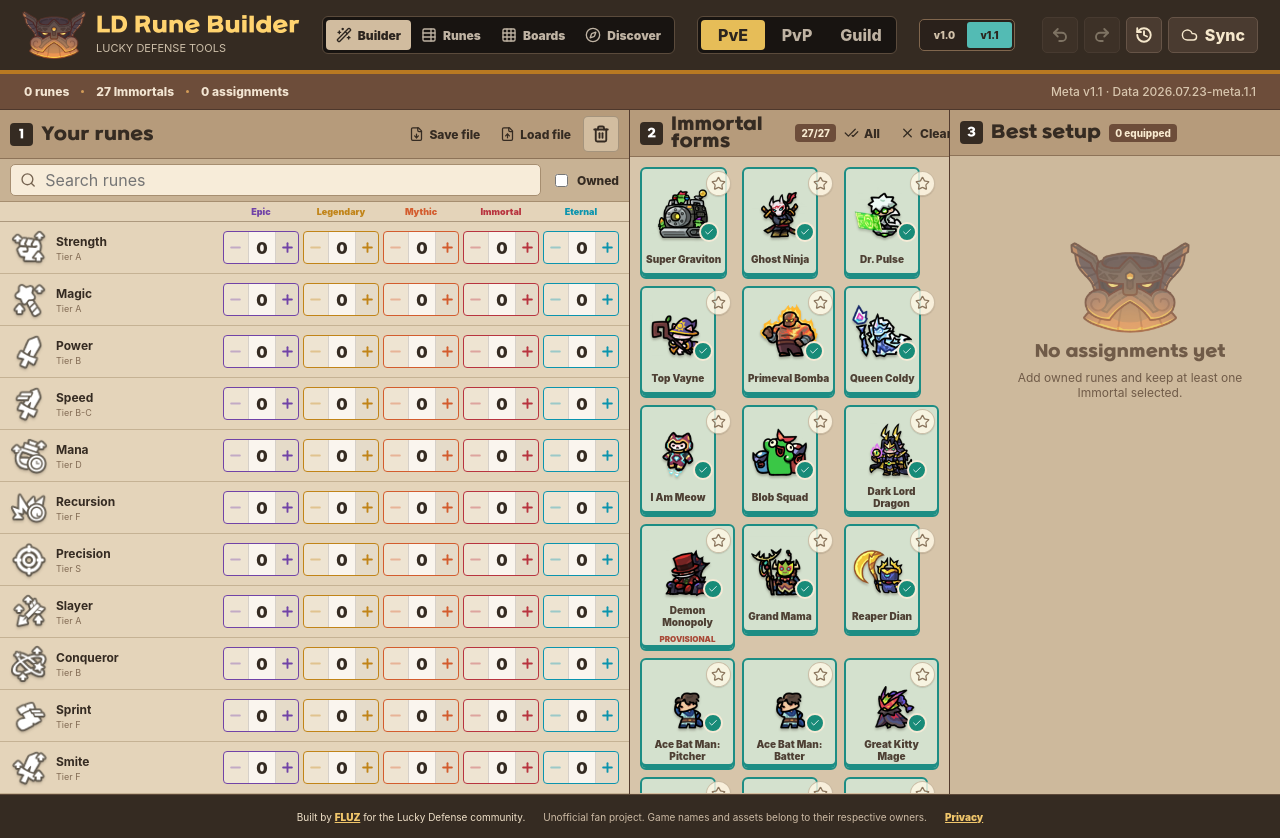
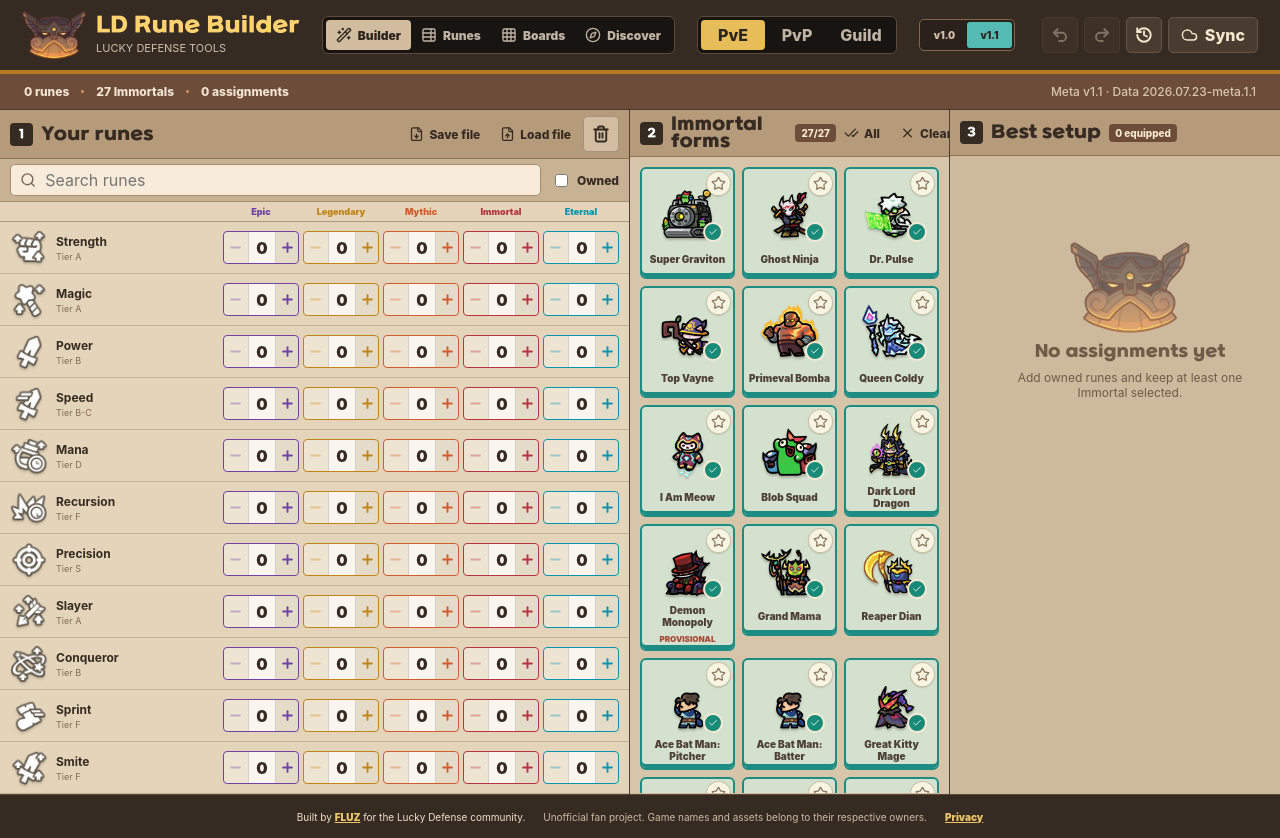
Before and after one commit to FLUZ13/fluz-ld-tools, a React (Vite) app: page / in a window 1280 px wide. Shown: the top 838 px of the page. Built offline with nearby package versions, Linux system fonts and the light colour scheme; a web font is replaced by a local one.

Commit message:
Restore immortal roster card layout

```diff
--- a/src/styles.css
+++ b/src/styles.css
@@ -106,7 +106,7 @@ button:focus-visible, input:focus-visible, textarea:focus-visible, summary:focus
 
 .roster-grid { height: calc(100vh - 164px); overflow: auto; display: grid; grid-template-columns: repeat(3, minmax(84px, 1fr)); align-content: start; gap: 7px; padding: 10px; background: #d7c5aa; }
 .immortal-card { min-width: 0; position: relative; }
-.immortal-toggle { min-width: 0; min-height: 112px; display: flex; flex-direction: column; align-items: center; justify-content: flex-start; gap: 5px; padding: 7px 4px 5px; border: 2px solid #9f8769; border-radius: 6px; color: #4e4034; background: #ebdcc3; }
+.immortal-toggle { width: 100%; min-width: 0; min-height: 112px; display: flex; flex-direction: column; align-items: center; justify-content: flex-start; gap: 5px; padding: 7px 4px 5px; border: 2px solid #9f8769; border-radius: 6px; color: #4e4034; background: #ebdcc3; }
 .immortal-toggle:hover { border-color: #6a5542; }
 .immortal-toggle.selected { border-color: #1d8d84; background: #d4e1ce; box-shadow: inset 0 -4px 0 #1d8d84; }
 .immortal-card.favorite .immortal-toggle { box-shadow: inset 0 -4px 0 #1d8d84, inset 0 0 0 1px rgba(214, 148, 25, .5); }
```
